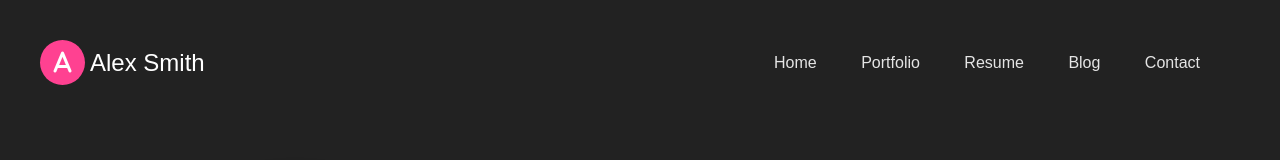
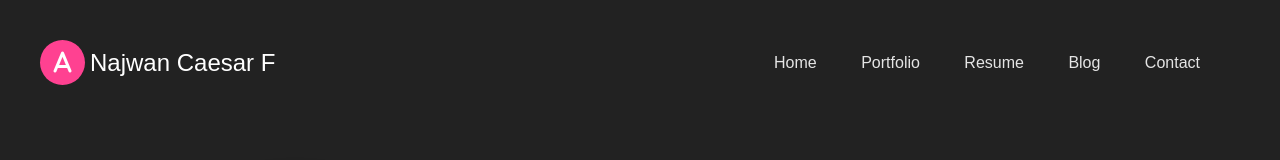
Before and after one commit to najwancaesar/pcl1, a plain HTML site: page index.html in a window 1280 px wide. Shown: the top 160 px of the page. Drawn offline with nearby package versions, Linux system fonts and the light colour scheme.

Commit message:
Mengubah nama pada title

```diff
--- a/index.html
+++ b/index.html
@@ -15,7 +15,7 @@
             <header>
                 <div class="logo">
                     <i class="fa-solid fa-a"></i>
-                    <div class="logo-text">Alex Smith</div>
+                    <div class="logo-text">Najwan Caesar F</div>
                 </div>
                 <nav>
                     <div class="togglebtn">
```
